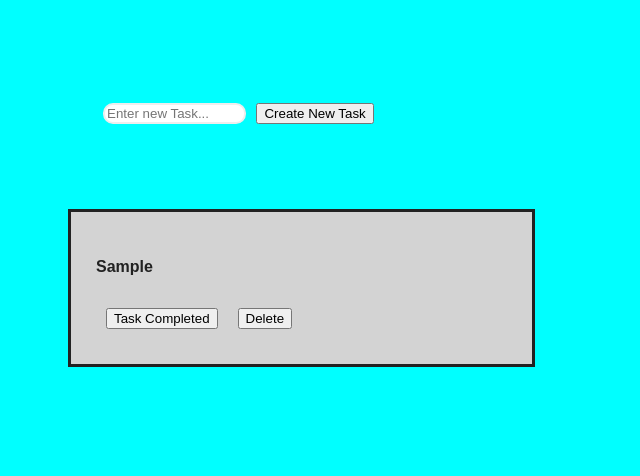
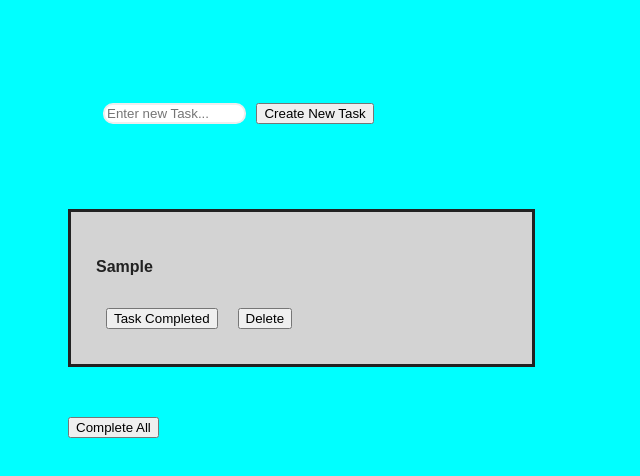
Before and after one commit to david-newton/react-todo-rs, a React (Create React App) app: page / in a window 1280 px wide. Both pictures are taken after typing "Sample" into the empty fields and a click on the button "Create New Task". Shown: the top 476 px of the page, without its empty margins (0-640 px from the left). Built offline with nearby package versions, Linux system fonts and the light colour scheme.

Commit message:
adding complete all action

```diff
--- a/src/todolist/ToDoList.css
+++ b/src/todolist/ToDoList.css
@@ -0,0 +1,3 @@
+.complete-all-button{
+    margin-left: 50px;
+}
--- a/src/todolist/ToDoList.js
+++ b/src/todolist/ToDoList.js
@@ -6,17 +6,28 @@ import NewListForm  from './NewItemForm';
 import ListItem from './ListItem';
 
 //actions
-import { removeTask, completeTask } from './actions/actions';
+import { removeTask, completeTask, completeAll } from './actions/actions';
 
 //styles
 import './ToDoList.css';
 
-const ToDoList = ({ listItems = [], onDeleteClicked, onCompleteClicked }) => (
-    <div className="todo-list-wrapper">
-        <NewListForm />
-        {listItems.map(item => <ListItem item={item} onDeleteClicked={onDeleteClicked} onCompleteClicked={onCompleteClicked}/>)}
-    </div>
-);
+const ToDoList = ({ listItems = [], onDeleteClicked, onCompleteClicked, onCompleteAllClicked }) => {
+    const completeAllButton =
+        listItems.some(item => !item.isComplete) ?
+            <button
+                onClick={() => onCompleteAllClicked()}
+                className="complete-all-button">
+                    Complete All
+            </button> : null;
+
+    return (
+        <div className="todo-list-wrapper">
+            <NewListForm />
+            {listItems.map(item => <ListItem item={item} onDeleteClicked={onDeleteClicked} onCompleteClicked={onCompleteClicked}/>)}
+            {completeAllButton}
+        </div>
+    );
+};
 
 const mapStateToProps = state => ({
     listItems: state.todolist,
@@ -25,6 +36,7 @@ const mapStateToProps = state => ({
 const mapDispatchToProps = dispatch => ({
     onDeleteClicked: data => dispatch(removeTask(data)),
     onCompleteClicked: data => dispatch(completeTask(data)),
+    onCompleteAllClicked: () => dispatch(completeAll()),
 })
 
 export default connect(mapStateToProps, mapDispatchToProps)(ToDoList);
--- a/src/todolist/actions/actions.js
+++ b/src/todolist/actions/actions.js
@@ -15,3 +15,9 @@ export const completeTask = data => ({
     type: COMPLETE_TASK,
     payload: { data }
 });
+
+export const COMPLETE_ALL = 'COMPLETE_ALL';
+export const completeAll = data => ({
+    type: COMPLETE_ALL,
+    patload: {}
+});
--- a/src/todolist/reducers/reducers.js
+++ b/src/todolist/reducers/reducers.js
@@ -1,4 +1,4 @@
-import { COMPLETE_TASK, CREATE_TASK, REMOVE_TASK } from "../actions/actions";
+import { COMPLETE_ALL, COMPLETE_TASK, CREATE_TASK, REMOVE_TASK } from "../actions/actions";
 
 export const todolist = (state = [], action) => {
     const { type, payload } = action;
@@ -32,6 +32,14 @@ export const todolist = (state = [], action) => {
                 return item;
             });
         }
+        case COMPLETE_ALL: {
+            return state.map(item => {
+                if (!item.isComplete) {
+                    return {...item, isComplete: true}
+                }
+                return item;
+            })
+        }
         default:
             return state;
     }
```
